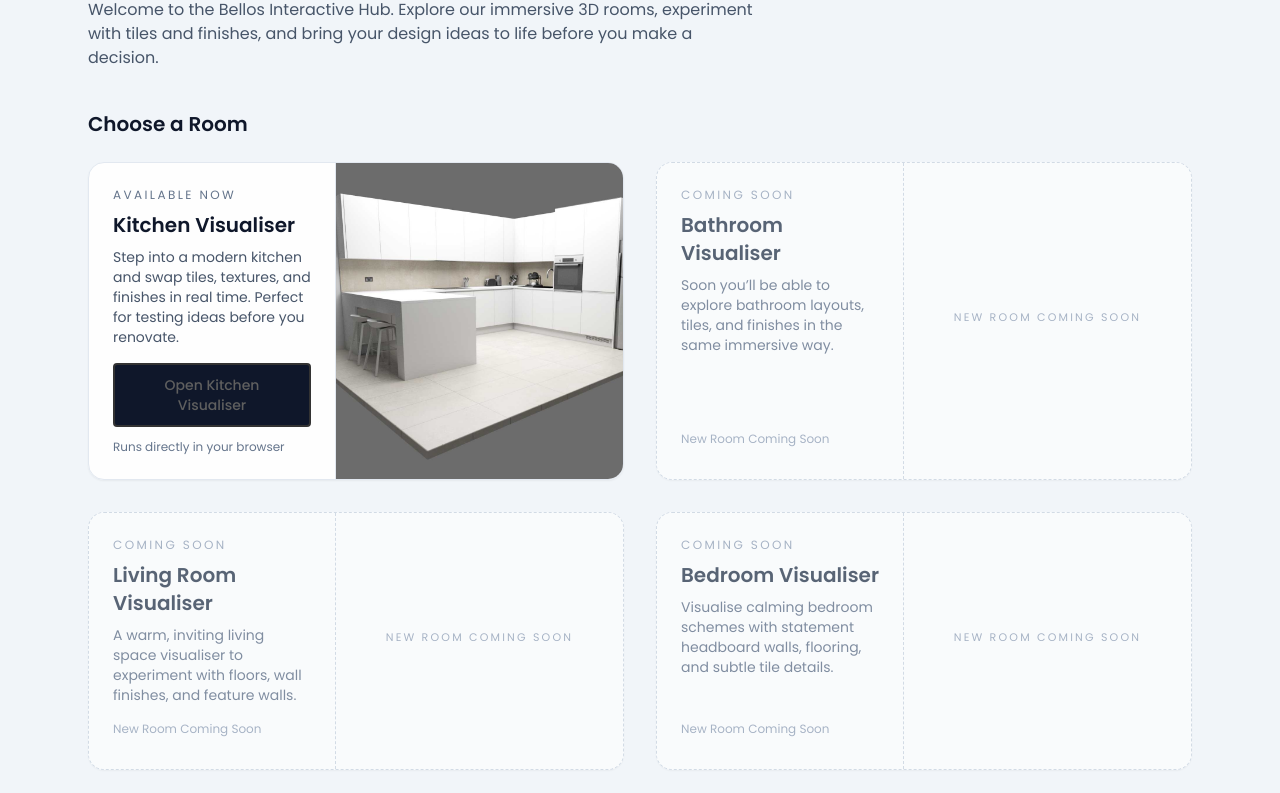
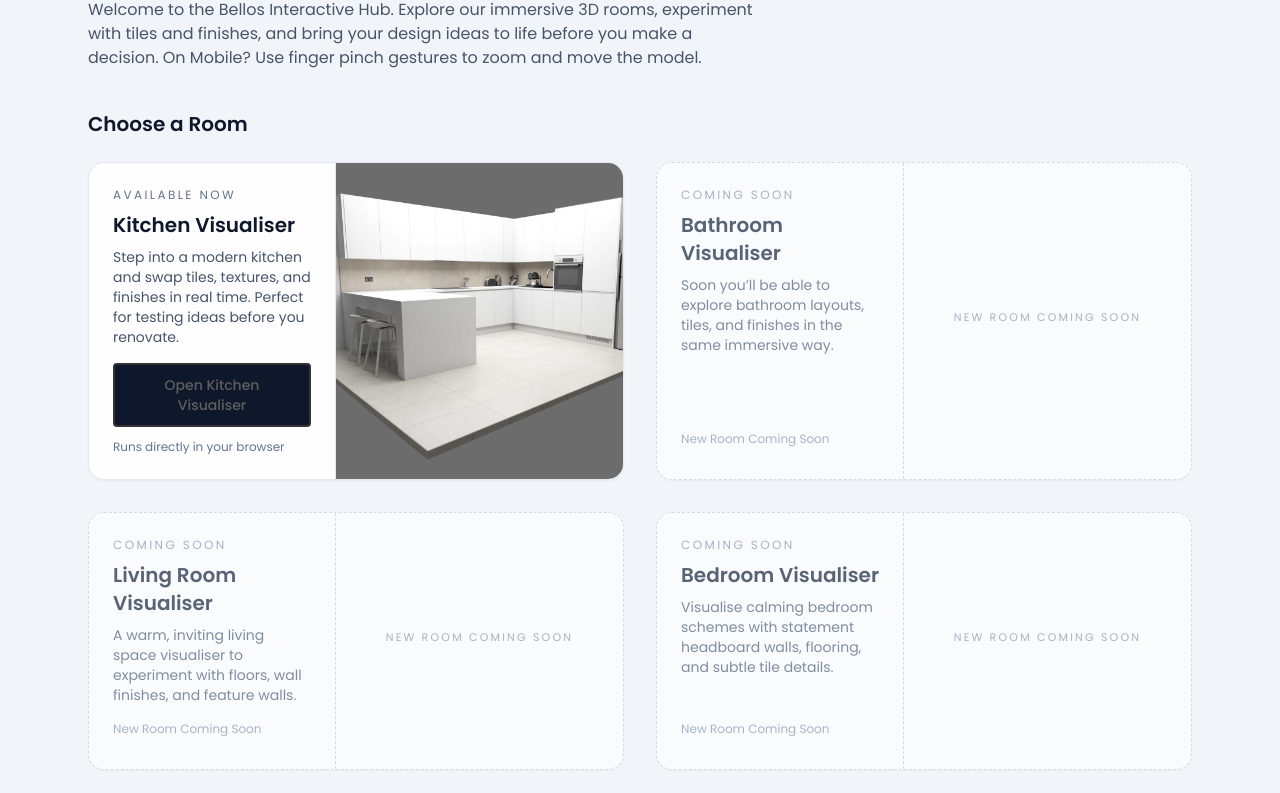
Before and after one commit to mango-django/bellos-kitchen, a website built with Vite: page index.html in a window 1280 px wide. Shown: the part 183-976 px from the top of the page. Built offline with nearby package versions, Linux system fonts and the light colour scheme; files whose address does not match are found by name.

Commit message:
text edit to intro

```diff
--- a/index.html
+++ b/index.html
@@ -56,7 +56,7 @@
             <p class="text-sm sm:text-base text-slate-600 max-w-2xl">
               Welcome to the Bellos Interactive Hub. Explore our immersive 3D rooms,
               experiment with tiles and finishes, and bring your design ideas to life
-              before you make a decision.
+              before you make a decision. On Mobile? Use finger pinch gestures to zoom and move the model.
             </p>
           </section>
 
```
